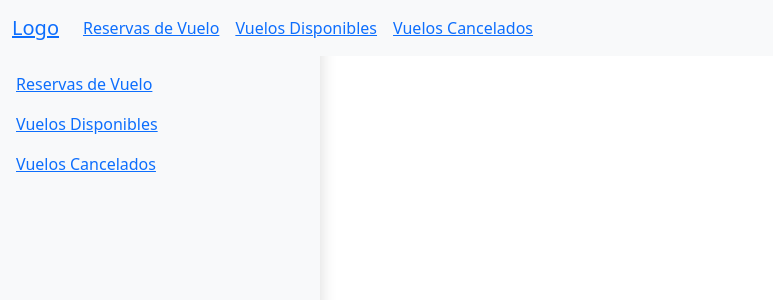
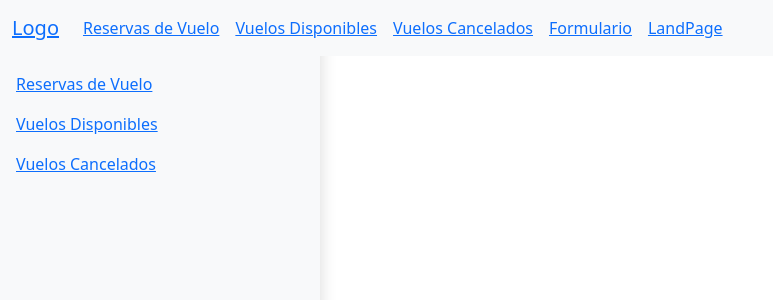
Before and after one commit to Edson733/Cliente-DWP, a Vue app: page /inicio in a window 1280 px wide. Shown: the top 300 px of the page, without its empty margins (0-773 px from the left). Built offline with nearby package versions, Linux system fonts and the light colour scheme.

Commit message:
Pequeñas modificaciones

```diff
--- a/src/components/Formulario.vue
+++ b/src/components/Formulario.vue
@@ -34,7 +34,8 @@
           <b-form-group id="imagen-group" class="mt-3" label="Selecciona una Fotografia (PNG):" label-for="imagen" :state="validarImagen ? null : false">
             <b-form-file id="imagen" v-model="imagen" type="file" accept=".png" @change="handleFileChange" required></b-form-file>
           </b-form-group>
-          <b-button class="mt-3" type="submit" variant="success">Enviar</b-button>
+          <b-button class="mt-3" type="submit" variant="success">Enviar</b-button><br>
+          <b-link :to="{ name: 'inicio' }">Inicio</b-link>
         </b-form>
       </b-card>
     </div>
--- a/src/components/Inicio.vue
+++ b/src/components/Inicio.vue
@@ -17,6 +17,12 @@
               </b-nav-item>
               <b-nav-item>
                 <b-link :to="{ name: 'vueloscancelados' }">Vuelos Cancelados</b-link>
+              </b-nav-item>
+              <b-nav-item>
+                <b-link :to="{ name: 'formulario' }">Formulario</b-link>
+              </b-nav-item>
+              <b-nav-item>
+                <b-link :to="{ name: '/' }">LandPage</b-link>
               </b-nav-item>
             </b-navbar-nav>
           </b-collapse>
--- a/src/components/LandPage.vue
+++ b/src/components/LandPage.vue
@@ -1,5 +1,8 @@
 <template>
-  <h1>LandPage</h1>
+  <div>
+    <h1>LandPage</h1>
+    <b-link :to="{ name: 'formulario' }">Formulario</b-link>
+  </div>
 </template>
 
 <script>
```
